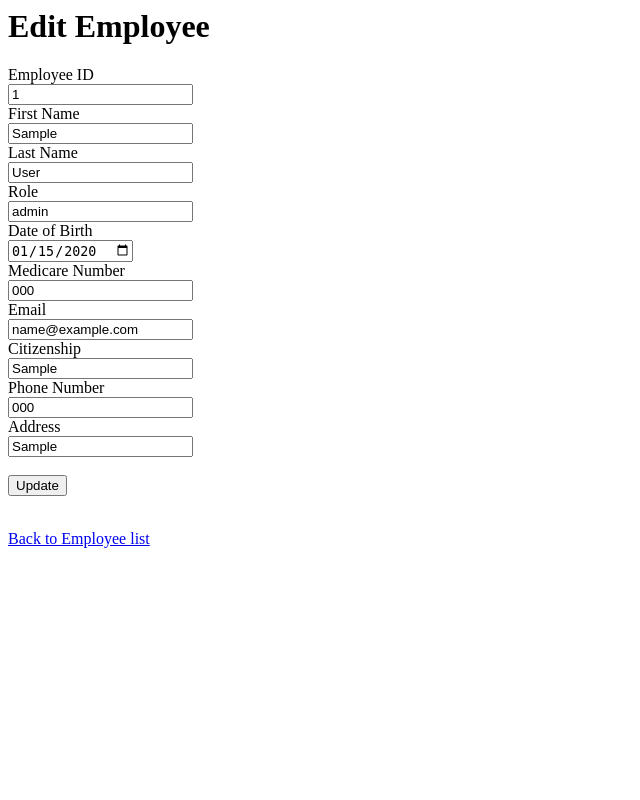
After one commit to throy45/Healthcare-Scheduler, a PHP site: page /pages/Employees/edit.php?EmployeeID=1 in a window 1280 px wide. The commit adds this page. Shown: the whole page, without its empty margins (0-640 px from the left). Run offline with PHP 8.4, Linux system fonts and the light colour scheme; tables that the repository leaves empty hold one stand-in row (values such as "Sample post").

Commit message:
Added Edit and Delete functions for the Employees table

```diff
--- /dev/null
+++ b/pages/Employees/edit.php
@@ -0,0 +1,77 @@
+<?php require_once '../../database.php';
+
+if (isset($_GET['EmployeeID']) && !empty($_GET['EmployeeID'])) {
+    $EmployeeID = $_GET['EmployeeID'];
+    $result = $conn->query("SELECT * FROM employees WHERE EmployeeID = $EmployeeID");
+    $row = $result->fetch_assoc();
+}
+if (
+    isset($_POST["EmployeeID"]) &&
+    isset($_POST["FirstName"]) &&
+    isset($_POST["LastName"]) &&
+    isset($_POST["Role"]) &&
+    isset($_POST["DateOfBirth"]) &&
+    isset($_POST["MedicareNumber"]) &&
+    isset($_POST["Email"]) &&
+    isset($_POST["Citizenship"]) &&
+    isset($_POST["PhoneNumber"]) &&
+    isset($_POST["Address"])
+    ) {
+    $EmployeeID = $_POST["EmployeeID"];
+    $FirstName = $_POST["FirstName"];
+    $LastName = $_POST["LastName"];
+    $Role = $_POST["Role"];
+    $date_of_birth = $_POST["DateOfBirth"];
+    $medicare_number = $_POST["MedicareNumber"];
+    $email = $_POST["Email"];
+    $citizenship = $_POST["Citizenship"];
+    $phone_number = $_POST["PhoneNumber"];
+    $address = $_POST["Address"];
+
+    $stmt = $conn->prepare("UPDATE employees SET FName='$FirstName', LName='$LastName', Role='$Role', DoBirth='$date_of_birth', MedicareNumber='$medicare_number', Email='$email', Citizenship=' $citizenship', PhoneNumber='$phone_number', Address='$address' WHERE EmployeeID=$EmployeeID");
+
+
+    if ($stmt->execute()){
+        header("Location: ./index.php");
+    } else {
+        echo "Something went wrong. Please try again later.";
+        header("Location: ./edit.php?EmployeeID=".$EmployeeID);
+    }
+}
+?>
+<!DOCTYPE html>
+<html lang="en">
+<head>
+    <meta charset="UTF-8">
+    <meta http-equiv="X-UA-Compatible" content="IE=edge">
+    <meta name="viewport" content="width=device-width, initial-scale=1.0">
+    <title>Edit an Employee</title>
+</head>
+<body>
+    <h1>Edit Employee</h1>
+    <form action="./edit.php" method="post">
+        <label for="EmployeeID">Employee ID</label><br>
+        <input type="number" name="EmployeeID" id="EmployeeID" readonly="readonly"  value=<?php echo $row["EmployeeID"]  ?> require><br>
+        <label for="FirstName">First Name</label><br>
+        <input type="text" name="FirstName" id="FirstName" value=<?php echo $row["FName"] ?>><br>
+        <label for="LastName">Last Name</label><br>
+        <input type="text" name="LastName" id="LastName" value=<?php echo $row["LName"] ?>><br>
+        <label for="Role">Role</label><br>
+        <input type="text" name="Role" id="Role" value=<?php echo $row["Role"] ?>><br>
+        <label for="DateOfBirth">Date of Birth</label><br>
+        <input type="date" name="DateOfBirth" id="DateOfBirth" value=<?php echo $row["DoBirth"] ?>><br>
+        <label for="MedicareNumber">Medicare Number</label><br>
+        <input type="text" name="MedicareNumber" id="MedicareNumber" value=<?php echo $row["MedicareNumber"] ?>><br>
+        <label for="Email">Email</label><br>
+        <input type="text" name="Email" id="Email" value=<?php echo $row["Email"] ?>><br>
+        <label for="Citizenship">Citizenship</label><br>
+        <input type="text" name="Citizenship" id="Citizenship" value=<?php echo $row["Citizenship"] ?>><br>
+        <label for="PhoneNumber">Phone Number</label><br>
+        <input type="text" name="PhoneNumber" id="PhoneNumber" value=<?php echo $row["PhoneNumber"] ?>><br>
+        <label for="Address">Address</label><br>
+        <input type="text" name="Address" id="Address" value=<?php echo $row["Address"] ?>><br><br>
+        <button type="submit">Update</button><br><br>
+    </form>
+    <a href="./">Back to Employee list</a>
+</body>
+</html>
--- a/pages/Employees/index.php
+++ b/pages/Employees/index.php
@@ -29,6 +29,7 @@
                 <th>Citizenship</th>
                 <th>Phone Number</th>
                 <th>Address</th>
+                <th>Action</th>
             </tr>
         </thead>
         <tbody>
@@ -44,6 +45,10 @@
                     <td><?php echo $row['Citizenship'] ?></td>
                     <td><?php echo $row['PhoneNumber'] ?></td>
                     <td><?php echo $row['Address'] ?></td>
+                    <td>
+                        <a href="./edit.php?EmployeeID=<?php echo $row["EmployeeID"] ?>">Edit</a>
+                        <a href="./delete.php?EmployeeID=<?php echo $row["EmployeeID"] ?>">Delete</a>
+                    </td>
                 </tr>
             <?php }; ?>
         </tbody>
--- a/pages/Facilities/index.php
+++ b/pages/Facilities/index.php
@@ -25,6 +25,7 @@
                 <th>WebAddress</th>
                 <th>Phone Number</th>
                 <th>Address</th>
+                <th>Action</th>
             </tr>
         </thead>
         <tbody>
@@ -37,6 +38,10 @@
                     <td><?php echo $row['WebAddress'] ?></td>
                     <td><?php echo $row['PhoneNumber'] ?></td>
                     <td><?php echo $row['Address'] ?></td>
+                    <td>
+                        <a href="./edit.php?FacilityID=<?php echo $row["FacilityID"] ?>">Edit</a>
+                        <a href="./edit.php?FacilityID=<?php echo $row["FacilityID"] ?>">Delete</a>
+                    </td>
                 </tr>
             <?php }; ?>
         </tbody>
--- a/pages/style.css
+++ b/pages/style.css
@@ -1,14 +1,15 @@
 table {
   border-collapse: collapse;
   width: 100%;
-  margin-top: 20px;
+  margin-top: 20px auto;
 }
 
 th,
 td {
-  padding: 12px;
+  padding: 4px;
   text-align: left;
   border-bottom: 1px solid #ddd;
+  font-size: 14px;
 }
 
 th {
```
Also changed, not shown: index.php (+2 -8 lines), pages/Employees/create.php (+5 -18 lines), pages/Employees/delete.php (added, +8 -0 lines).
